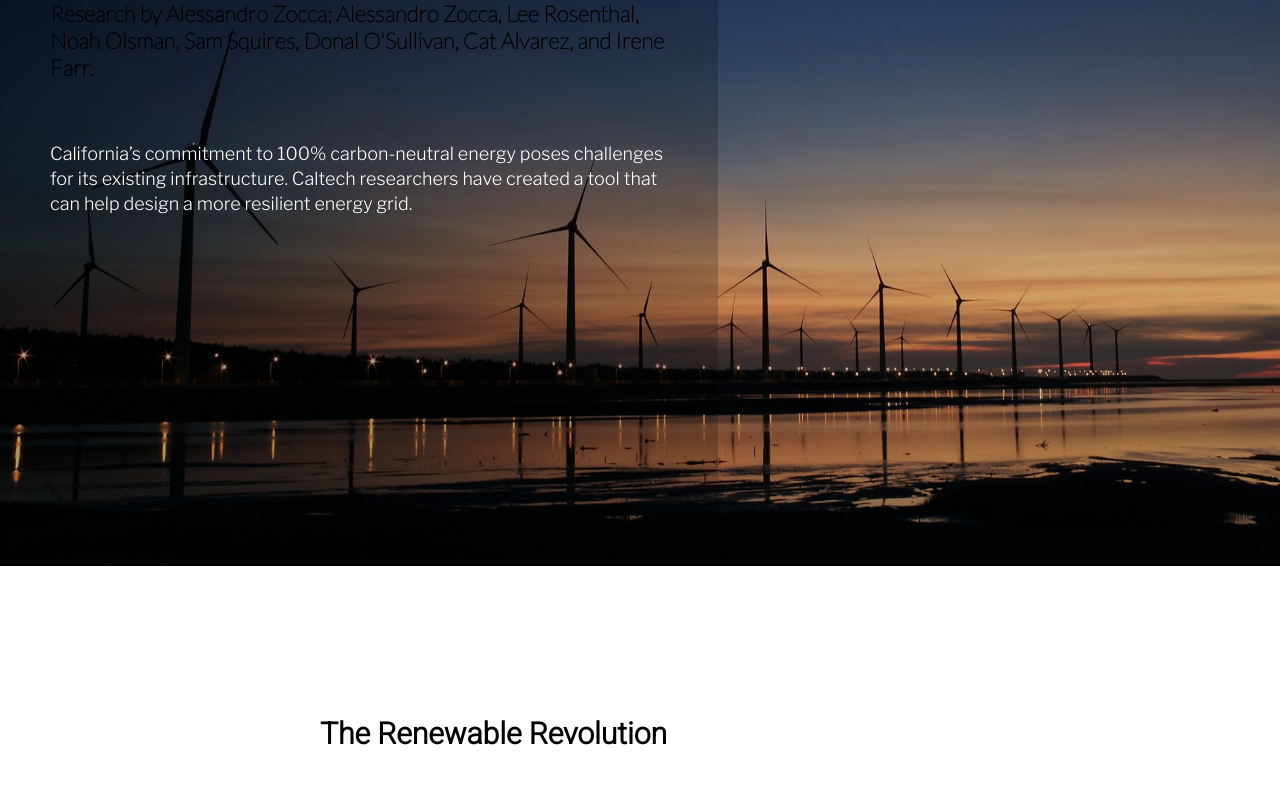
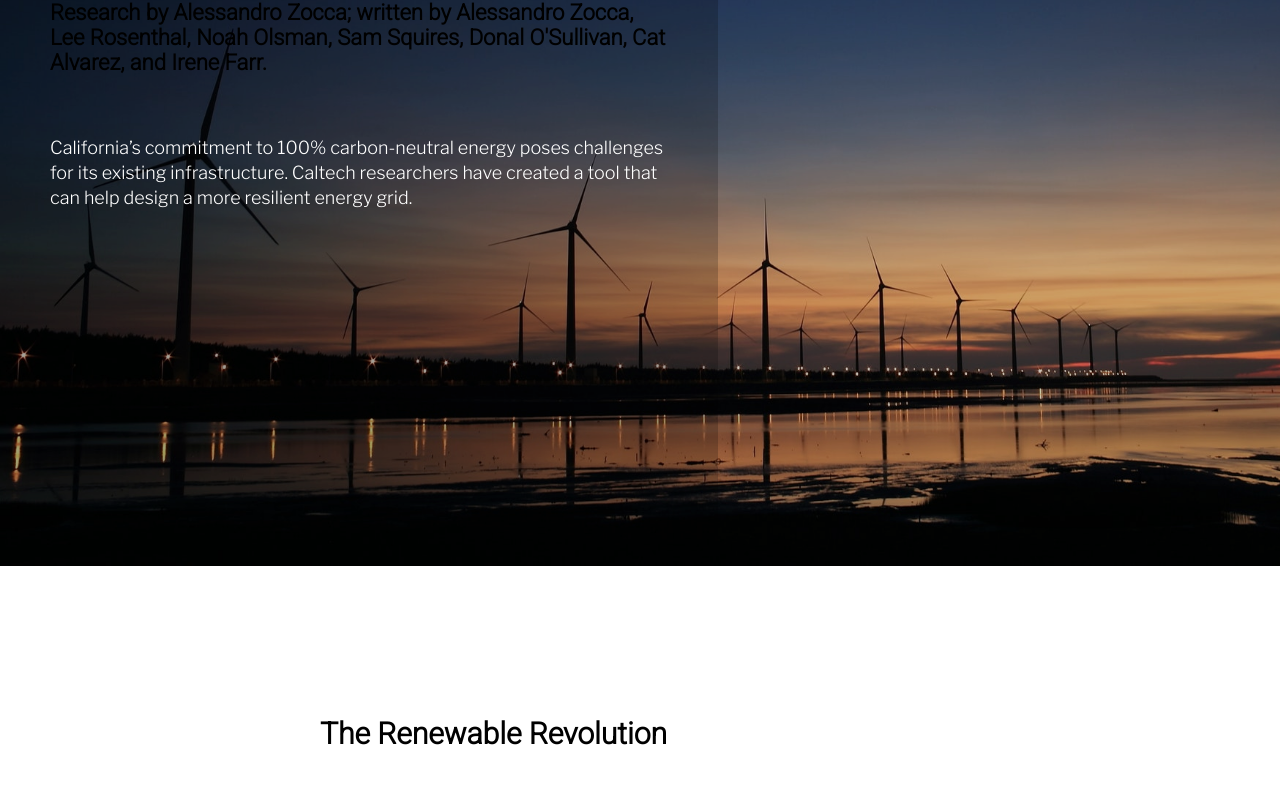
Before and after one commit to ssquires/seedinsights-ca-grid-article, a website: page public/index.html in a window 1280 px wide. Shown: the part 234-1019 px from the top of the page. Drawn offline with nearby package versions, Linux system fonts and the light colour scheme; files whose address does not match are found by name; a web font is replaced by a local one.

Commit message:
Update index.html

```diff
--- a/public/index.html
+++ b/public/index.html
@@ -16,7 +16,7 @@
     <div id="title-div">
         <h1>Resilient Renewables</h1>
         <h2>DESIGNING CALIFORNIA'S NEW POWER GRID</h2>
-        <h3 style="font-family: Lato, sans-serif;"> Research by Alessandro Zocca; Alessandro Zocca, Lee Rosenthal, Noah Olsman, Sam Squires, Donal O'Sullivan, Cat Alvarez, and Irene Farr. </h3>
+        <h3> Research by Alessandro Zocca; written by Alessandro Zocca, Lee Rosenthal, Noah Olsman, Sam Squires, Donal O'Sullivan, Cat Alvarez, and Irene Farr. </h3>
         <p>California’s commitment to 100% carbon-neutral energy poses
           challenges for its existing infrastructure. Caltech researchers have
           created a tool that can help design a more resilient energy grid.</p>
```
